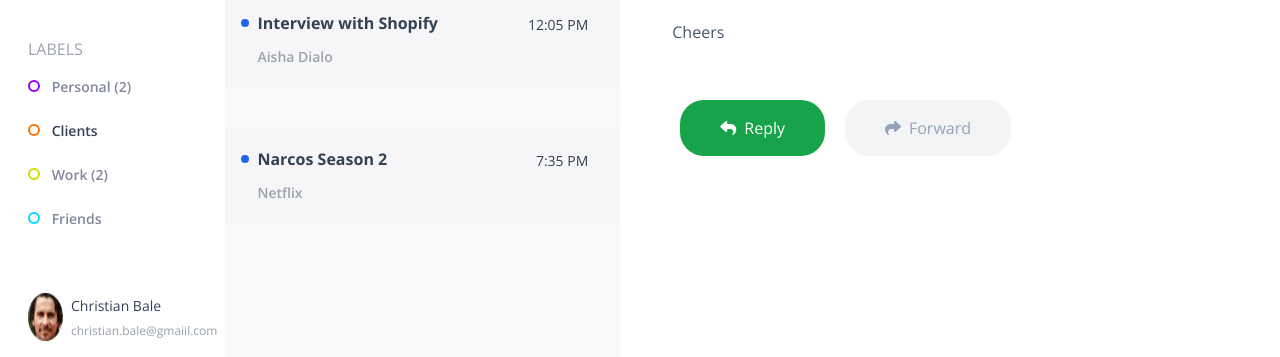
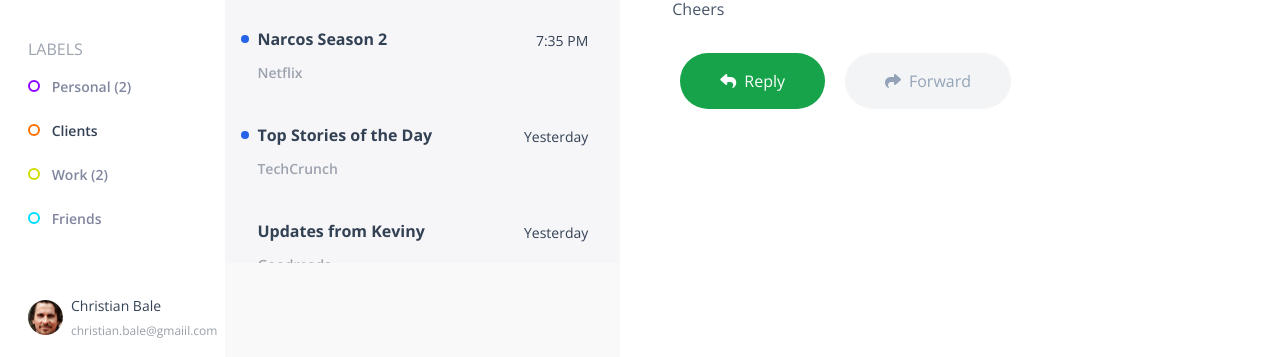
Before and after one commit to ShubhamTiwari909/Webapp1, a website built with webpack: page index.html in a window 1280 px wide. Shown: the part 497-854 px from the top of the page. Built offline with nearby package versions, Linux system fonts and the light colour scheme.

Commit message:
fixed some styling errors

```diff
--- a/index.html
+++ b/index.html
@@ -109,7 +109,7 @@
             </a>
           </li>
         </ul>
-        <div class="mt-16 flex gap-2">
+        <div class="mt-16 flex items-center gap-2">
           <img id="user-profile-logo" />
           <div>
             <a href="javascript:void(0)" class="text-slate-700 text-sm">Christian Bale</a>
@@ -151,7 +151,7 @@
             </option>
           </select>
         </div>
-        <div id="email-links" class="mt-10 flex flex-col gap-10 h-mid-screen overflow-auto"></div>
+        <div id="email-links" class="mt-10 flex flex-col h-mid-screen-1 overflow-auto"></div>
       </section>
       <section class="flex-8 pl-7 pb-4 h-screen">
         <div id="text-email"></div>
--- a/js/emailLinks.js
+++ b/js/emailLinks.js
@@ -21,29 +21,30 @@ let emailFormat = (value) => {
     return item.id === value
   }).map(item => {
     return `
-    <div class="flex gap-8 ml-6 my-5">
+    <div class="flex gap-3 ml-6 mt-5">
       <div class="px-4 py-5 rounded-full border-2 border-gray-400">
-        <a href="javascript:void(0)" class="flex"><img src="${mailIconSrc}" class="img-fluid" /></a>
+        <a href="javascript:void(0)" class="flex"><img src="${mailIconSrc}" class="w-7" /></a>
       </div>
       <div class="px-5 py-5 rounded-full border-2 border-gray-400">
-        <a href="javascript:void(0)" class="flex"><img src="${slideBoxIconSrc}" class="img-fluid" /></a>
+        <a href="javascript:void(0)" class="flex"><img src="${slideBoxIconSrc}" class="w-5" /></a>
       </div>
       <div class="px-6 py-5 rounded-full border-2 border-gray-400">
-        <a href="javascript:void(0)" class="flex"><img src="${clockIconSrc}" class="img-fluid" /></a>
+        <a href="javascript:void(0)" class="flex"><img src="${clockIconSrc}" class="w-4" /></a>
       </div>
       <div class="px-5 py-5 rounded-full border-2 border-gray-400">
-        <a href="javascript:void(0)" class="flex"><img src="${barIconSrc}" class="img-fluid" /></a>
+        <a href="javascript:void(0)" class="flex"><img src="${barIconSrc}" class="w-5 h-4" /></a>
       </div>
       <div class="px-5 py-5 rounded-full border-2 border-gray-400">
-        <a href="javascript:void(0)" class="flex"><img src="${tagIconSrc}" class="img-fluid" /></a>
+        <a href="javascript:void(0)" class="flex"><img src="${tagIconSrc}" class="w-5" /></a>
       </div>
-      <div class="px-5 py-5 rounded-full border-2 border-gray-400">
-        <a href="javascript:void(0)" class="flex" id="delete-email-${item.id}" ><img src="${trashIconSrc}" class="img-fluid" /></a>
+      <div class="px-6 py-5 rounded-full border-2 border-gray-400">
+        <a href="javascript:void(0)" class="flex" id="delete-email-${item.id}" ><img src="${trashIconSrc}" class="w-4" /></a>
       </div>
     </div>
-    <div class="h-mid-screen overflow-auto">
-    <div class="mt-10 ml-6 mt-10">
+    <div class="h-mid-screen-2 overflow-auto">
+    <div class="mt-8 ml-6">
       <h2 class="text-slate-600 text-3xl font-light">${item.title}</h2>
+      <div class="flex justify-between items-center pr-6">
        <div class="mt-8 flex gap-2">
         <img class="w-12 h-12 rounded-full" src="${item.profile}" />
         <div>
@@ -52,6 +53,8 @@ let emailFormat = (value) => {
             From: <span><a href="javascript:void(0) class="text-slate-700>${item.email}</a></span>
           </p>
         </div>
+       </div>
+       <p class="text-slate-800 opacity-30 text-sm">${item.time}</p>
       </div>
     </div>
     <div class="mt-8 ml-6">
@@ -62,19 +65,19 @@ let emailFormat = (value) => {
       <p class="text-md text-slate-600 mt-8">Cheers</p>
     </div>
 
-    <div class="mt-20 mx-8 gap-2 p-3 rounded-lg border-2 border-gray-200 w-40 ${item.attachment ? "flex" : "hidden"}">
+    <div class="mt-8 mx-8 gap-2 p-3 rounded-lg border-2 border-gray-200 w-40 ${item.attachment ? "flex" : "hidden"}">
      <img src="${pdfIconSrc}" />
       <p class="self-end text-slate-800 opacity-50 text-xs">Sample.pdf</p>
     </div>
-    <div class="flex gap-5 mt-14 mx-8">
+    <div class="flex gap-5 mt-8 mx-8">
       <button
-      class="px-10 py-4 rounded-3xl bg-green-600 text-white flex items-center"
+      class="px-10 py-4 rounded-full bg-green-600 text-white flex items-center"
     >
     <i class="fa-sharp fa-solid fa-reply mr-2"></i>
       Reply
     </button>
     <button
-    class="px-10 py-4 rounded-3xl bg-gray-100 text-slate-400 flex items-center"
+    class="px-10 py-4 rounded-full bg-gray-100 text-slate-400 flex items-center"
   >
   <i class="fa-solid fa-share mr-2"></i>
     Forward
@@ -90,20 +93,22 @@ let emailFormat = (value) => {
 
 let buttonElements = () => {
   let sortedArray = [...buttons]
-  let sorted = sortValue !== 0 ? sortedArray.sort((a, b) => {
+
+  let sorted = sortValue !== 0 ? sortedArray.filter((item) => {
     if (sortValue === 1) {
-      return b.read - a.read;
+      return item.read === 2
     }
     else {
-      return a.read - b.read
+      return item.read === 1
     }
   }) : buttons;
+
 
   let showButtons = sorted.map(btn => {
     return (
       `
-            <div class="flex justify-between px-8 py-5 bg-gray-100/50 hover:bg-white cursor-pointer
-            ${btn.active === "inactive" ? "border-none" : "border-l-4 border-blue-500/80"}" id="item-${btn.id}">
+            <div class="flex justify-between px-8 py-5 bg-gray-100/50 hover:bg-white cursor-pointer relative" id="item-${btn.id}">
+            <span class="w-1 h-24  ${btn.active === "inactive" ? 'display:none' : 'bg-blue-500/80'} absolute left-0 top-0"></span>
             <div class="flex items-baseline gap-1 relative">
             <span class="inline-block absolute top-2 -left-4 w-2 h-2 rounded-full bg-blue-600 mr-1 ${btn.read === 1 ? "hidden" : "inline-block"}"></span>
             <div>
@@ -124,6 +129,7 @@ let buttonElements = () => {
 
   for (let i = 0; i < buttons.length; i++) {
     let btns = document.getElementById(`item-${i}`);
+    if (btns !== null) {
       btns.addEventListener("click", function () {
         setItem(i)
         emailFormat(i)
@@ -131,23 +137,16 @@ let buttonElements = () => {
     }
 
   }
+}
 
 let setItem = (value) => {
-  let setRead = buttons.map(btn => {
-    if (btn.id === value) {
-      return { ...btn, read: 1 };
-    }
-    return btn
-  })
-
-  buttons = setRead;
   let setActive = buttons.map(btn => {
     if (btn.id === value) {
       if (btn.active === "inactive") {
-        return { ...btn, active: "active" };
+        return { ...btn, read: 1, active: "active" };
       }
       else {
-        return { ...btn, active: "inactive" };
+        return { ...btn, read: 1, active: "inactive" }
       }
     }
     return { ...btn, active: "inactive" };
@@ -155,7 +154,6 @@ let setItem = (value) => {
   buttons = setActive
   buttonElements()
 }
-
 
 buttonElements()
 
--- a/js/emaildata.json
+++ b/js/emaildata.json
@@ -6,6 +6,7 @@
         "email":"shubham-01@gmail.com",
         "sender":"Salman Shah",
         "attachment":false,
+        "time": "8:00 PM, today",
         "profile":"https://cdn-icons-png.flaticon.com/512/219/219983.png",
         "text":"\nLorem ipsum dolor sit amet, consectetur adipiscing elit, sed do eiusmod\ntempor incididunt ut labore et dolore magna aliqua. Ut enim ad minim\n\nDuis aute irure dolor in reprehenderit in voluptate velit esse cillum dolore eu\n\n"
     },
@@ -16,6 +17,7 @@
         "email":"chritian.bale@gmail.com",
         "sender":"Salman Shah",
         "attachment":true,
+        "time": "11:00 AM, today",
         "profile":"https://encrypted-tbn0.gstatic.com/images?q=tbn:ANd9GcR0cYTihODeLNTSImny5ABxWFHWZZ2D6PxD6JjdH8lCvLty9NQ__uQblYqMsRw8V-SWpt8&usqp=CAU",
         "text":"\nLorem ipsum dolor sit amet, consectetur adipiscing elit, sed do eiusmod\ntempor incididunt ut labore et dolore magna aliqua. Ut enim ad minim\n\nDuis aute irure dolor in reprehenderit in voluptate velit esse cillum dolore eu\n\n"
     },
@@ -26,6 +28,7 @@
         "email":"shubham-02@gmail.com",
         "sender":"Aisha Dalo",
         "attachment":false,
+        "time": "12:05 PM, today",
         "profile":"https://encrypted-tbn0.gstatic.com/images?q=tbn:ANd9GcTh3M4ZjsouiqvqWgiu8CaHPvhB9ej2vdA3rnigVf9IfvTbwTqNMyXepdQwAksjMP9RJHE&usqp=CAU",
         "text":"\nIt is a long established fact that a reader will be distracted by the\n readable content of a page when looking at its layout. The point of\n using Lorem Ipsum is that it has a more-or-less normal distribution\n of letters, as opposed to using 'Content here, content here'\n, making it look like readable English. Many desktop publishing\n packages and web page editors now use Lorem Ipsum as their\n default model text, and a search for 'lorem ipsum'\n\n"
     },
@@ -36,6 +39,7 @@
         "email":"shubham-03@gmail.com",
         "sender":"Netflix",
         "attachment":false,
+        "time": "7:35 PM, today",
         "profile":"https://encrypted-tbn0.gstatic.com/images?q=tbn:ANd9GcQsIsIKGP2zeO1K4eTNYtEc9tOLDF99xfihwScH4U9WVcrBgRqYM2PRDWeN8bWjxap2cC4&usqp=CAU",
         "text":"\nLorem Ipsum as their default model text, and a search for 'lorem ipsum'\n will uncover many web sites still in their infancy. Various versions\n have evolved over the years, sometimes by accident,\n sometimes on purpose (injected humour and the like)\n\n"
     },
@@ -46,6 +50,7 @@
         "email":"shubham-04@gmail.com",
         "sender":"TechCrunch",
         "attachment":false,
+        "time": "5:10 PM, Yesterday",
         "profile":"https://encrypted-tbn0.gstatic.com/images?q=tbn:ANd9GcQa8P6ddTVwFEYX1Ee2AwSE_iAf6vsInThMx5tBD9CRzhruR90cPeR-jJyaAO8H8stYmQg&usqp=CAU",
         "text":"\nContrary to popular belief, Lorem Ipsum is not simply random text.\n It has roots in a piece of classical Latin literature from 45 BC,\n making it over 2000 years old. Richard McClintock, a Latin professor\n at Hampden-Sydney College in Virginia, looked up one of the more obscure\n Latin words, consectetur, from a Lorem Ipsum passage, and\n going through the cites of the word in classical literature\n\n"
     },
@@ -56,6 +61,7 @@
         "email":"shubham-05@gmail.com",
         "sender":"Goodreads",
         "attachment":false,
+        "time": "2:00 PM, Yesterday",
         "profile":"https://encrypted-tbn0.gstatic.com/images?q=tbn:ANd9GcT5W-3fSGOIcgkl-Z0fFhkIQirjrBHZ2SBct4ZuJ5k9rqe6iWClEGIHgLee0zoCvlhs8KE&usqp=CAU",
         "text":"\nLorem Ipsum is simply dummy text of the printing and typesetting industry.\n Lorem Ipsum has been the industry's standard dummy text ever since the 1500s,\n when an unknown printer took a galley of type and scrambled it to make\n a type specimen book. It has survived not only five centuries, but also\n the leap into electronic typesetting, remaining essentially unchanged.\n\n"
     },
@@ -66,6 +72,7 @@
         "email":"shubham-06@gmail.com",
         "sender":"Infosys",
         "attachment":false,
+        "time": "10:05 AM, 9 Oct, 16",
         "profile":"https://cdn-icons-png.flaticon.com/512/219/219983.png",
         "text":"\nThere are many variations of passages of Lorem Ipsum available,\n but the majority have suffered alteration in some form,\n by injected humour, or randomised words which don't look even slightly believable.\n If you are going to use a passage of Lorem Ipsum, you need to be sure\n there isn't anything embarrassing hidden in the middle of text.\n\n"
     }
--- a/js/tailwind.config.js
+++ b/js/tailwind.config.js
@@ -8,7 +8,8 @@ tailwind.config = {
         '8': '8 8 0%'
       },
       height: {
-        'mid-screen': '68vh',
+        'mid-screen-1': '68vh',
+        'mid-screen-2': '78vh',
         '144': '36rem',
         '120': '30rem',
       },
```
Also changed, not shown: dist/bundle.js, dist/index.html. Lines whose indentation alone changed are shown as unchanged.
